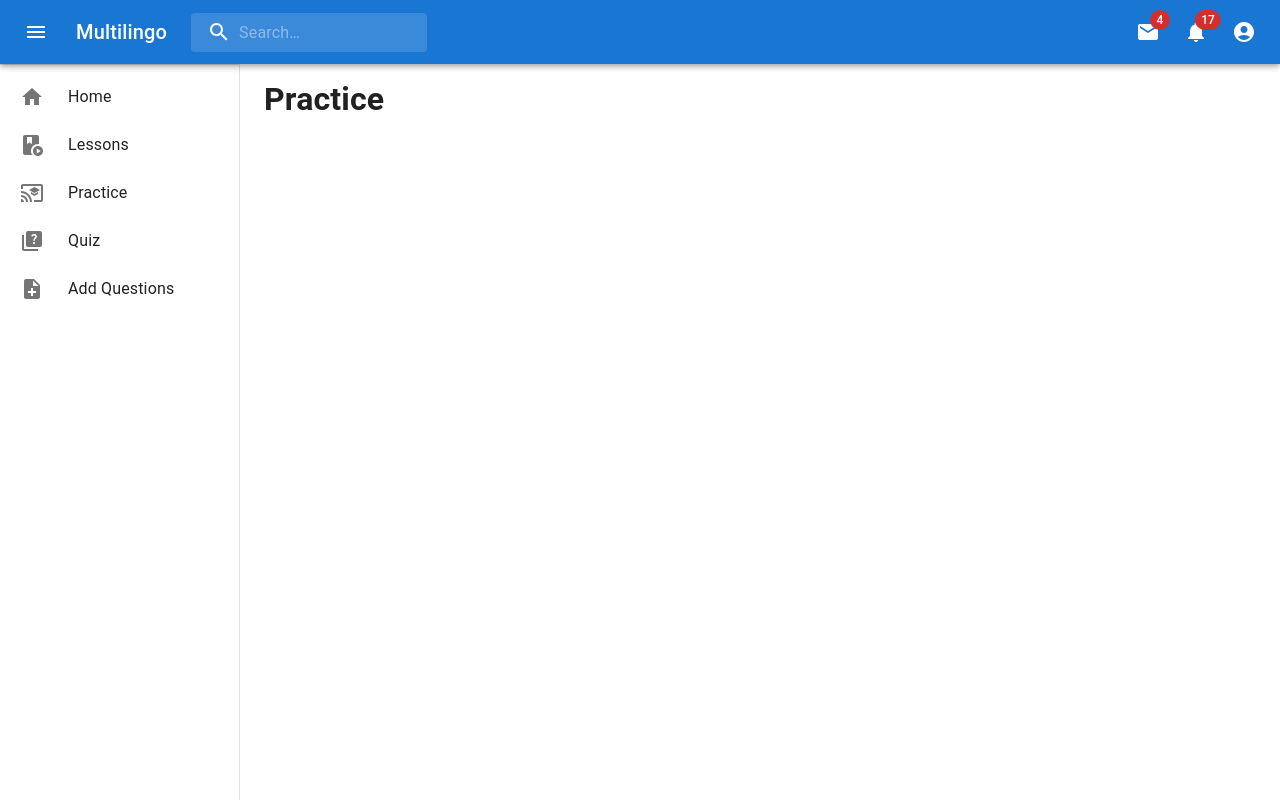
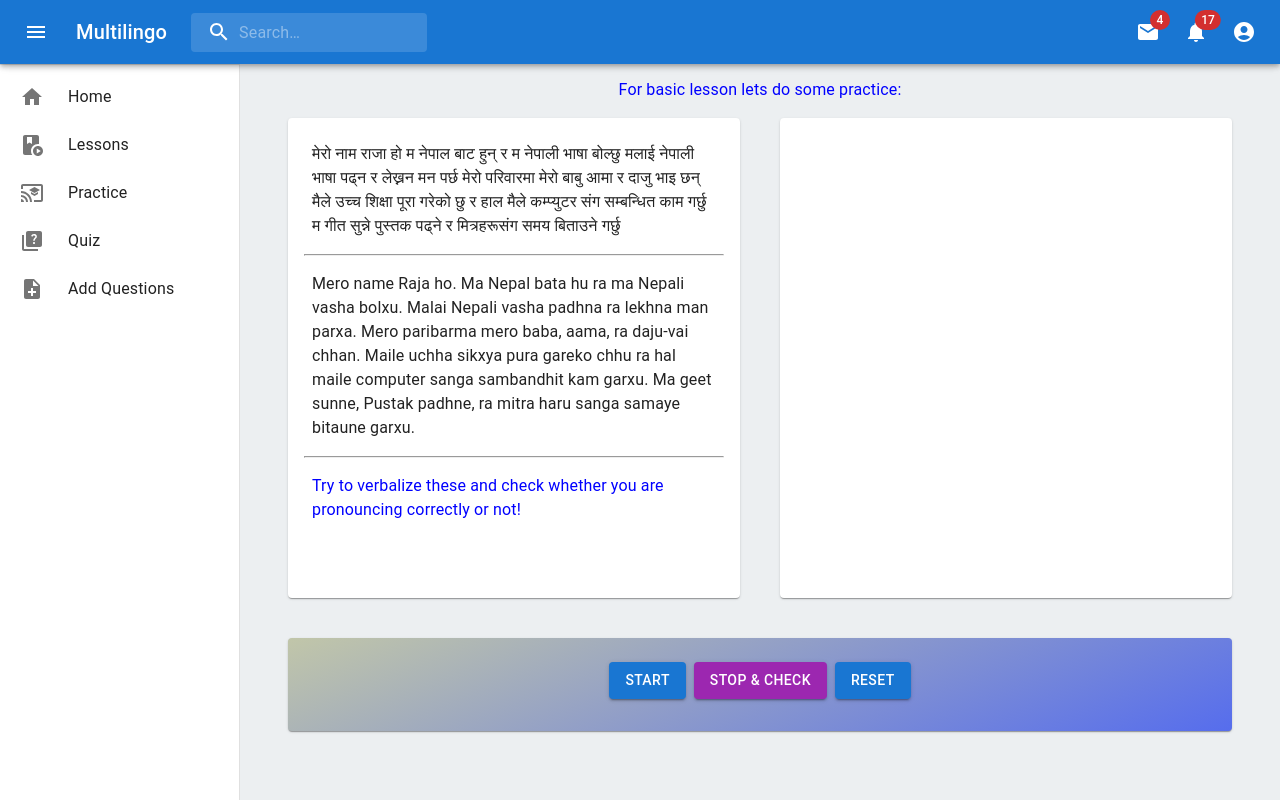
Before and after one commit to sristhilamichhane/multilingo, a React (Vite) app in the folder frontend/: page /practice in a window 1280 px wide. Built offline with nearby package versions, Linux system fonts and the light colour scheme; what react-swipeable-views-utils would draw is missing.

Commit message:
perf: :sparkles: Welcome to the practice section

```diff
--- a/frontend/src/Pages/Practice.jsx
+++ b/frontend/src/Pages/Practice.jsx
@@ -1,17 +1,165 @@
-import { Box } from "@mui/material";
+import {
+  Box,
+  Button,
+  Card,
+  CardActions,
+  CardContent,
+  Grid,
+  Typography,
+} from "@mui/material";
 import Sidebar from "../components/Sidebar";
 import Navbar from "../components/Navbar";
+import { styled } from "@mui/system";
+import SpeechRecognition, {
+  useSpeechRecognition,
+} from "react-speech-recognition";
+import "./Home.css";
+import { useState } from "react";
+import { compareTwoStrings } from "string-similarity";
+
+const MainContent = styled(Box)(({ theme }) => ({
+  flexGrow: 1,
+  padding: theme.spacing(3),
+  [theme.breakpoints.down("sm")]: {
+    padding: theme.spacing(2),
+  },
+}));
+
 const Practice = () => {
+  const givenSentence = ` मेरो नाम राजा हो म नेपाल बाट हुन् र म नेपाली भाषा
+  बोल्छु मलाई नेपाली भाषा पढ्न र लेख्नन मन पर्छ मेरो
+  परिवारमा मेरो बाबु आमा र दाजु भाइ छन् मैले उच्च
+  शिक्षा पूरा गरेको छु र हाल मैले कम्प्युटर संग सम्बन्धित
+  काम गर्छु म गीत सुन्ने पुस्तक पढ्ने र मित्रहरूसंग समय
+  बिताउने गर्छु`;
+
+  const startListening = () =>
+    SpeechRecognition.startListening({ continuous: true, language: "ne-NP" });
+  const { transcript, resetTranscript, browserSupportsSpeechRecognition } =
+    useSpeechRecognition();
+
+  const [comparisonResult, setComparisonResult] = useState("");
+
+  const compareSentences = () => {
+    const similarity = compareTwoStrings(givenSentence, transcript);
+    const result = similarity >= 0.5 ? "Almost Correct!" : "Incorrect!";
+    setComparisonResult(result);
+  };
+
+  if (!browserSupportsSpeechRecognition) {
+    return null;
+  }
+
   return (
     <>
+      <div className="bgColor">
         <Navbar />
         <Box height={30} />
         <Box sx={{ display: "flex" }}>
           <Sidebar />
+          <MainContent>
             <Box component="main" sx={{ flexGrow: 1, p: 3 }}>
-          <h1>Practice</h1>
+              <Typography
+                sx={{
+                  display: "flex",
+                  justifyContent: "center",
+                  alignItems: "center",
+                  pb: 2,
+                  color: "blue",
+                }}
+              >
+                For basic lesson lets do some practice:
+              </Typography>
+              <Grid container spacing={5}>
+                <Grid item xs={12} md={6}>
+                  <Card sx={{ width: "100%", height: "60vh" }}>
+                    <CardContent>
+                      <Typography sx={{ p: 1 }}>{givenSentence}</Typography>
+                      <hr />
+                      <Typography sx={{ p: 1 }}>
+                        Mero name Raja ho. Ma Nepal bata hu ra ma Nepali vasha
+                        bolxu. Malai Nepali vasha padhna ra lekhna man parxa.
+                        Mero paribarma mero baba, aama, ra daju-vai chhan. Maile
+                        uchha sikxya pura gareko chhu ra hal maile computer
+                        sanga sambandhit kam garxu. Ma geet sunne, Pustak
+                        padhne, ra mitra haru sanga samaye bitaune garxu.
+                      </Typography>
+                      <hr />
+                      <Typography sx={{ p: 1, color: "blue" }}>
+                        Try to verbalize these and check whether you are
+                        pronouncing correctly or not!
+                      </Typography>
+                    </CardContent>
+                  </Card>
+                </Grid>
+                <Grid item xs={12} md={6}>
+                  <Card sx={{ width: "100%", height: "60vh" }}>
+                    <CardContent>{transcript}</CardContent>
+                    <CardActions
+                      sx={{
+                        display: "flex",
+                        alignItems: "center",
+                        justifyContent: "center",
+                      }}
+                    ></CardActions>
+                  </Card>
+                </Grid>
+                <Grid item xs={12} md={12}>
+                  <Card sx={{ width: "100%" }} className="gradientLight">
+                    <CardContent>
+                      <CardActions
+                        sx={{
+                          display: "flex",
+                          alignItems: "center",
+                          justifyContent: "center",
+                        }}
+                      >
+                        <Button
+                          variant="contained"
+                          color="primary"
+                          onClick={startListening}
+                        >
+                          Start
+                        </Button>
+                        <Button
+                          variant="contained"
+                          color="secondary"
+                          onClick={() => {
+                            SpeechRecognition.stopListening();
+                            compareSentences();
+                          }}
+                        >
+                          Stop & Check
+                        </Button>
+                        <Button variant="contained" onClick={resetTranscript}>
+                          Reset
+                        </Button>
+                      </CardActions>
+                      {comparisonResult && (
+                        <Typography
+                          sx={{
+                            display: "flex",
+                            justifyContent: "center",
+                            alignItems: "center",
+                            pt: 2,
+                            color:
+                              comparisonResult === "Almost Correct!"
+                                ? "green"
+                                : "red",
+                            fontWeight: "bold",
+                          }}
+                        >
+                          {comparisonResult}
+                        </Typography>
+                      )}
+                    </CardContent>
+                  </Card>
+                </Grid>
+              </Grid>
             </Box>
+          </MainContent>
         </Box>
+      </div>
     </>
   );
 };
```
Lines whose indentation alone changed are shown as unchanged.
